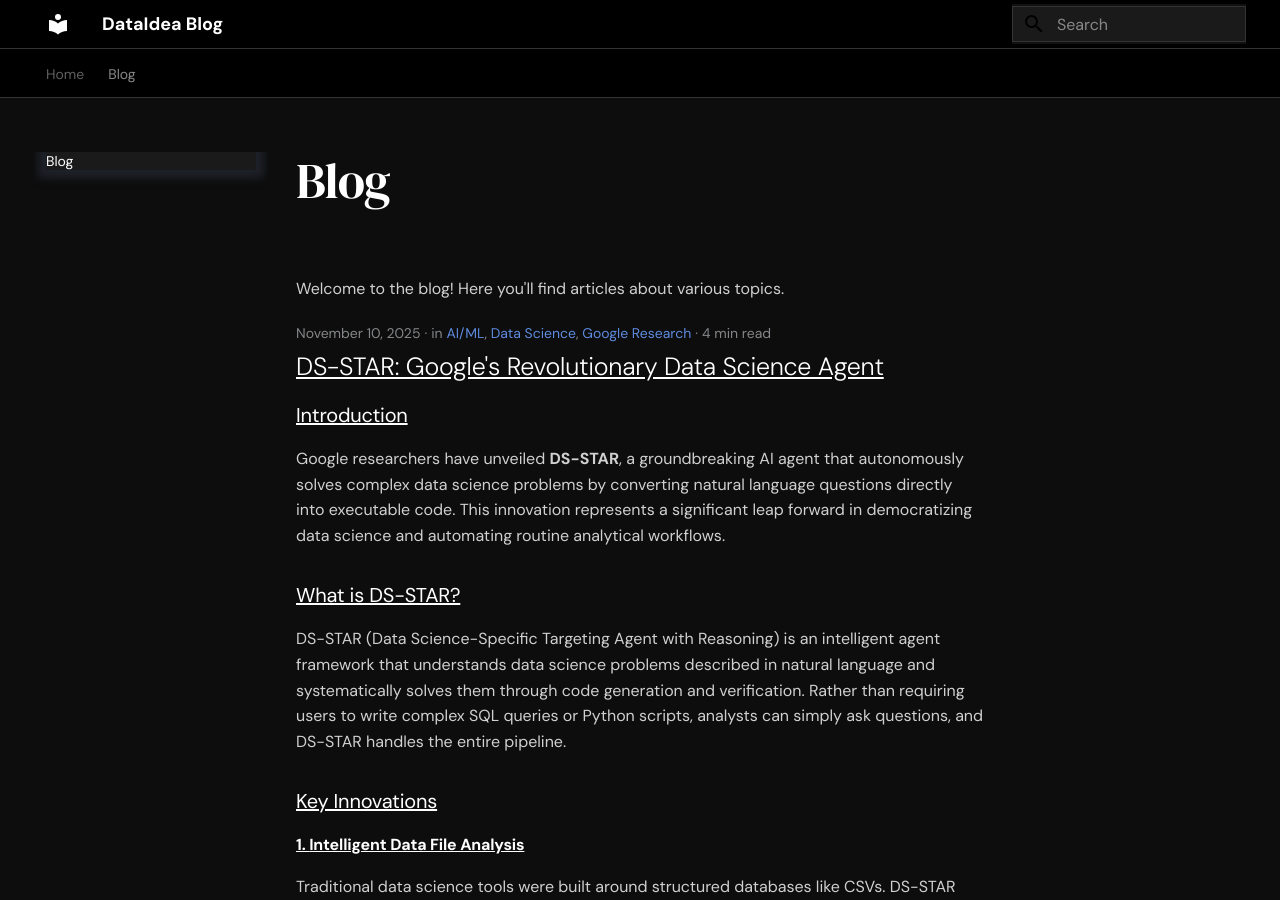
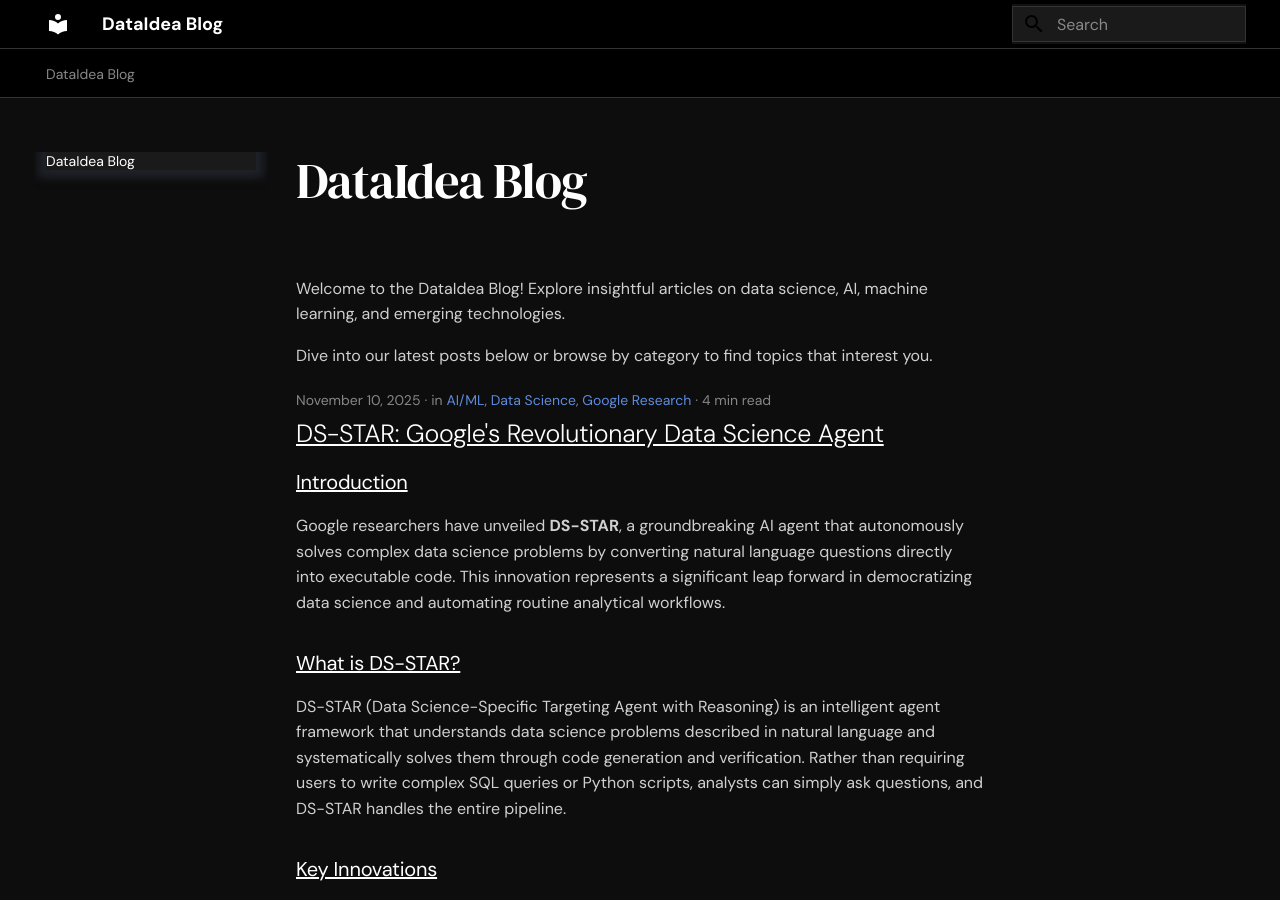
Before and after one commit to dataideaorg/dataidea-blog, an MkDocs documentation site: the page built from docs/blog/index.md, in a window 1280 px wide and 900 px high. Built offline with MkDocs 1.6.1 and Material for MkDocs 9.7.7, drawn with Linux system fonts in a browser that asks for light colours; some web fonts are replaced.

Commit message:
feat: remove home

```diff
--- a/docs/blog/index.md
+++ b/docs/blog/index.md
@@ -1,3 +1,5 @@
-# Blog
+# DataIdea Blog
 
-Welcome to the blog! Here you'll find articles about various topics.
+Welcome to the DataIdea Blog! Explore insightful articles on data science, AI, machine learning, and emerging technologies.
+
+Dive into our latest posts below or browse by category to find topics that interest you.
--- a/mkdocs.yml
+++ b/mkdocs.yml
@@ -46,5 +46,4 @@
       permalink: true
 
 nav:
-  - Home: index.md
   - Blog: blog/index.md
```
